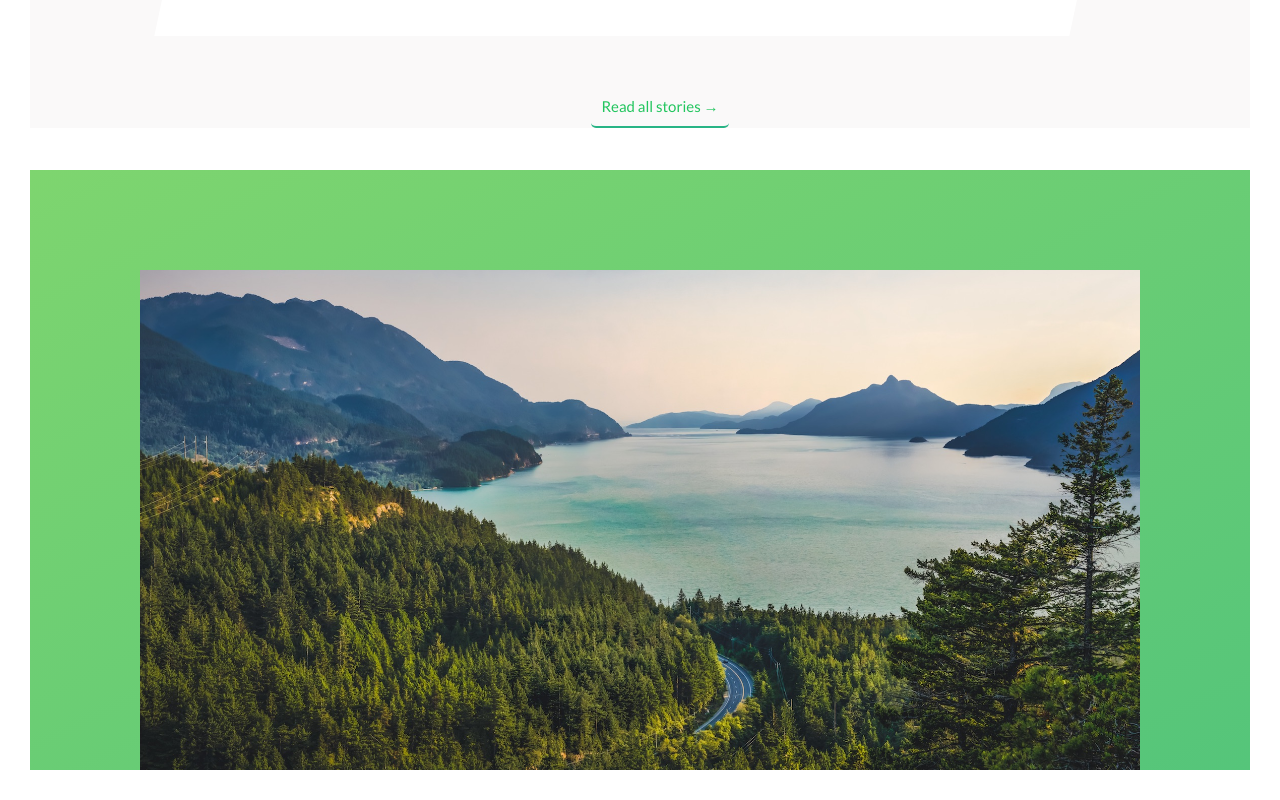
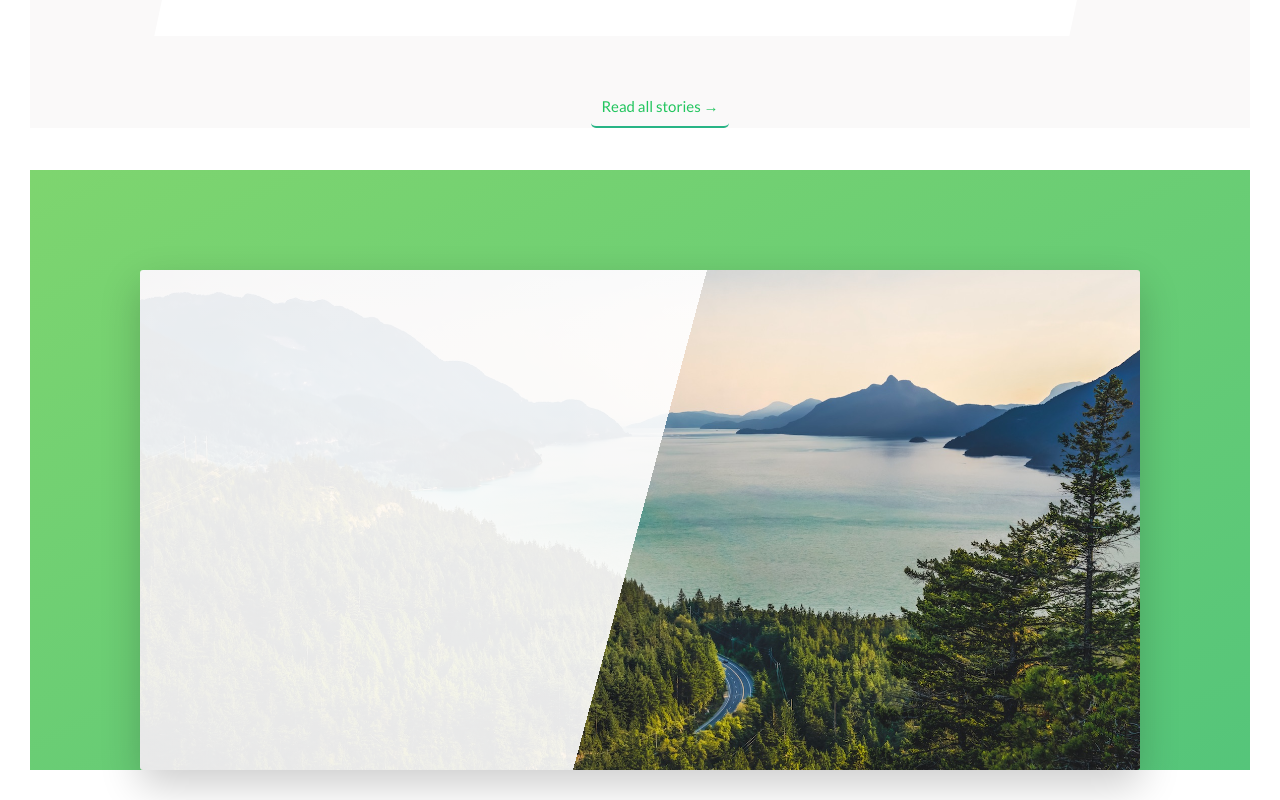
Before and after one commit to CypherAk007/Natours-React-App, a React (Vite) app: page / in a window 1280 px wide. Shown: the part 4243-5043 px from the top of the page. Built offline with nearby package versions, Linux system fonts and the light colour scheme.

Commit message:
solid gradient without clip path

```diff
--- a/src/components/BookingSection.module.scss
+++ b/src/components/BookingSection.module.scss
@@ -12,8 +12,15 @@
     margin: 10rem auto;
     width: 100rem;
     height: 50rem;
-    background-image: url(../assets/img/nat-10.jpg);
+    background-image:linear-gradient(105deg,
+                                        rgba(white,.9) 0%,
+                                        rgba(white,.9) 50%,
+                                        transparent 50%),
+                    url(../assets/img/nat-10.jpg);
     background-repeat: no-repeat;
     background-size: cover;
+    border-radius: 3px;
+    box-shadow: 0 1.5rem 4rem rgba(black,.2);
+
 
 }
```
